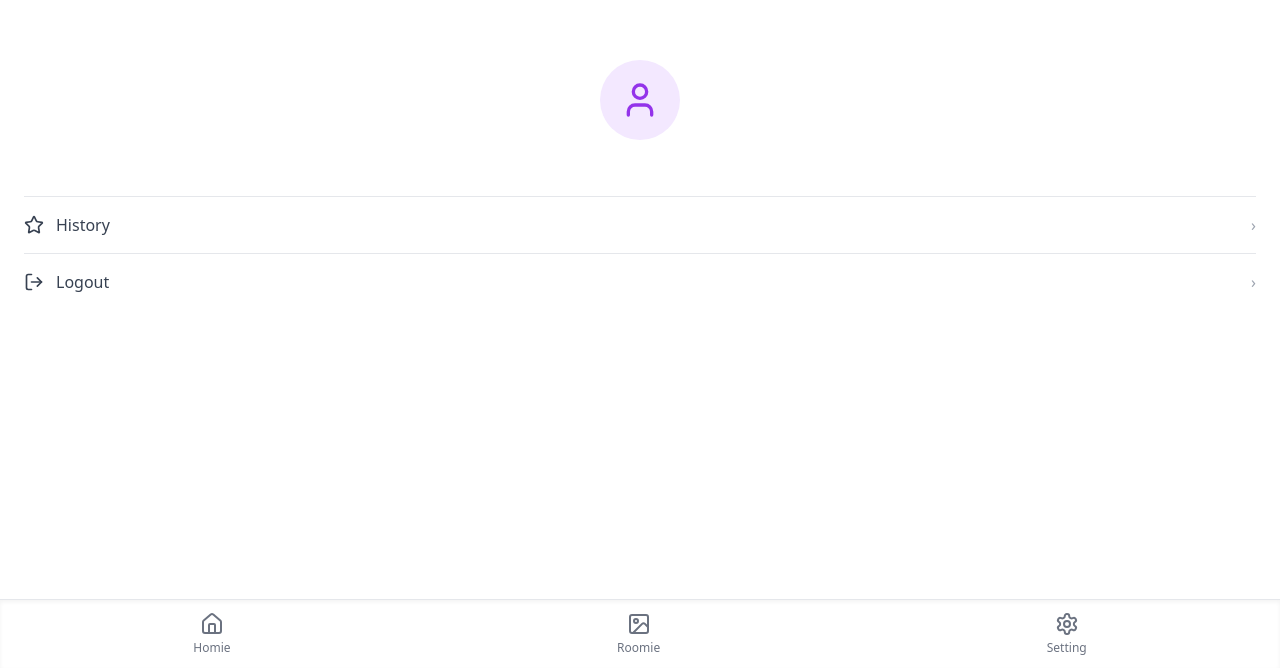
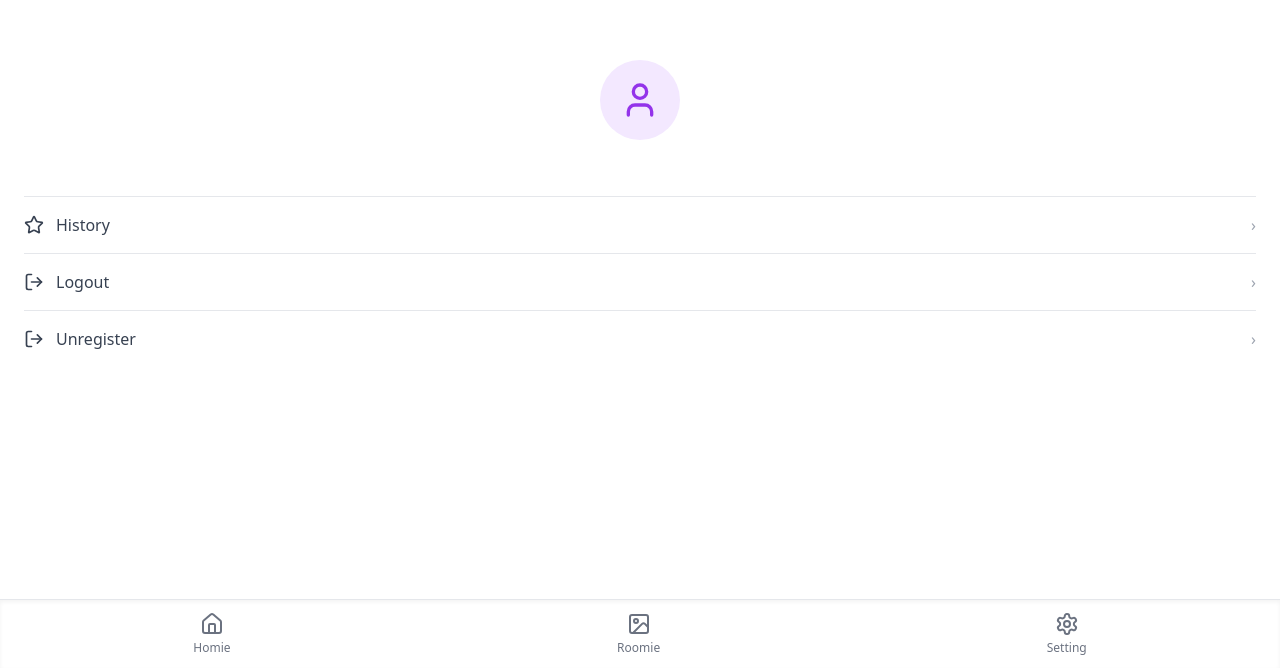
Before and after one commit to yehjinjang/Livinterview, a React (Vite) app in the folder frontend/: page /profile in a window 1280 px wide. Shown: the part 132-800 px from the top of the page. Built offline with nearby package versions, Linux system fonts and the light colour scheme; no server answers.

Commit message:
feat: Add unregister button

```diff
--- a/frontend/src/pages/ProfilePage.tsx
+++ b/frontend/src/pages/ProfilePage.tsx
@@ -43,6 +43,15 @@ export default function ProfilePage() {
     navigate("/");
   };
 
+  const handleUnregister = () => {
+    fetch("http://localhost:8000/unregister", {
+      method: "POST",
+      credentials: "include",
+    });
+    sessionStorage.removeItem("user");
+    navigate("/");
+  };
+
   return (
     <div className="flex flex-col h-screen bg-white relative">
       <div className="flex flex-col items-center px-6 pt-48 pb-20">
@@ -81,6 +90,17 @@ export default function ProfilePage() {
             </div>
             <span className="text-gray-400">›</span>
           </div>
+
+          <div
+            className="flex items-center justify-between border-t pt-4 cursor-pointer"
+            onClick={handleUnregister}
+          >
+            <div className="flex items-center gap-3 text-gray-700">
+              <LogOut className="w-5 h-5" />
+              <span>Unregister</span>
+            </div>
+            <span className="text-gray-400">›</span>
+          </div>
         </div>
       </div>
 
```
